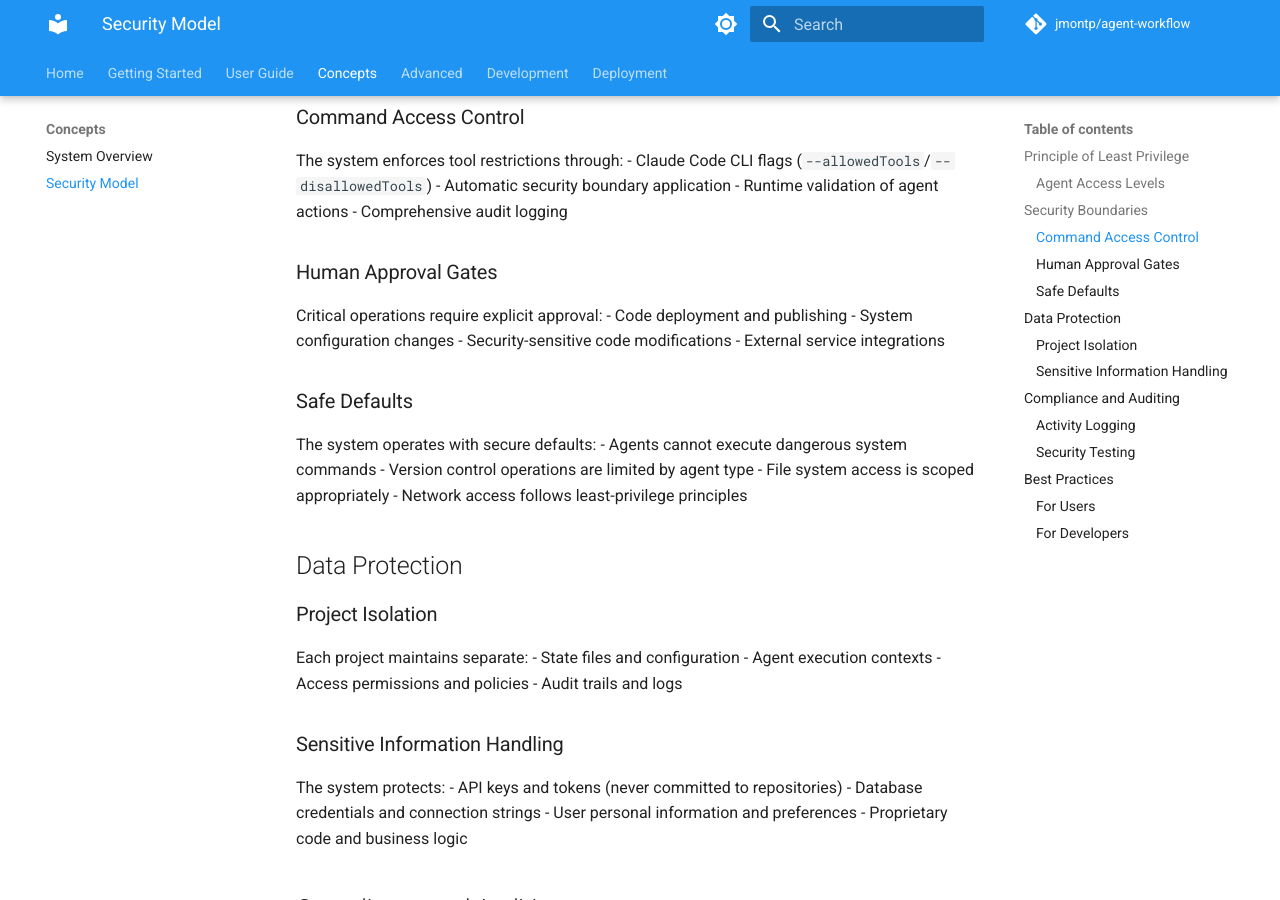
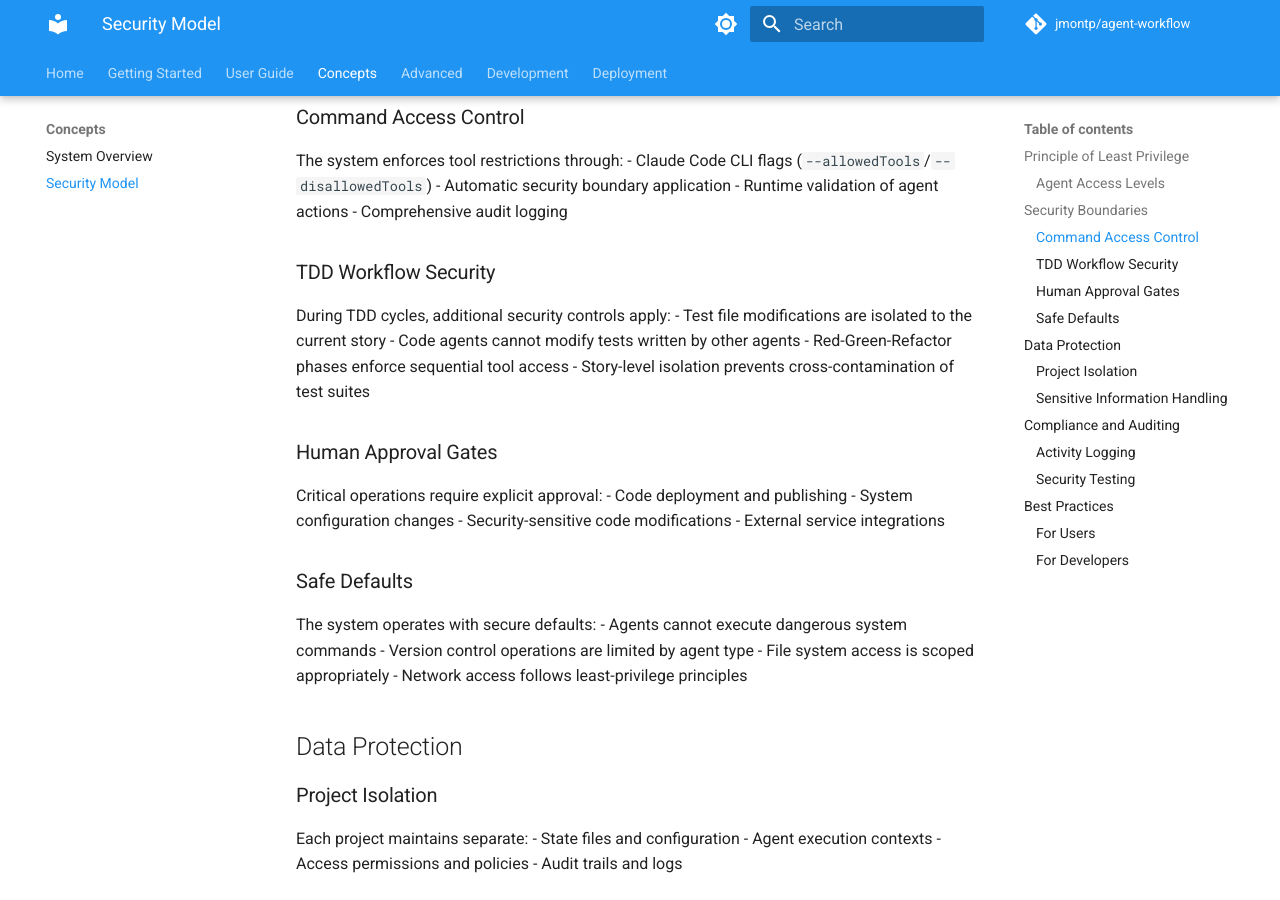
Before and after one commit to jmontp/agent-workflow, an MkDocs documentation site: the page built from docs_src/concepts/security.md, in a window 1280 px wide and 900 px high, scrolled down 781 px. Built offline with MkDocs 1.6.1 and Material for MkDocs 9.7.7, drawn with Linux system fonts in a browser that asks for light colours; comment, search, counter and statistics services are not loaded.

Commit message:
Complete TDD documentation coverage with security and user profile updates
Final documentation updates to ensure comprehensive TDD integration across all
documentation files, completing the system-wide TDD documentation coverage.

## Updated Files:

### docs_src/concepts/security.md
- Added "TDD Workflow Security" section under Security Boundaries
- Brief coverage of TDD-specific security controls:
  - Test file isolation during story development
  - Agent boundary enforcement during TDD cycles
  - Red-Green-Refactor phase tool access controls
  - Story-level isolation preventing test suite contamination

### docs_src/user-guide/user-profile.md
- Added "TDD Workflow Preferences" under Tooling & Integrations
- Personal TDD configuration options:
  - Test quality gates (coverage requirements)
  - TDD cycle timeouts for each phase
  - Auto-commit policies for successful cycles
  - TDD-specific notification preferences

## Documentation Coverage Complete:
✅ All user-facing documentation includes appropriate TDD integration
✅ Advanced architecture documentation reflects dual state machine
✅ API reference covers complete TDD functionality
✅ Setup, troubleshooting, and configuration guides include TDD workflows
✅ Security model encompasses TDD-specific considerations
✅ User profiles support TDD workflow personalization

This completes the comprehensive TDD state machine documentation integration
across the entire documentation system, ensuring users have complete guidance
for implementing, configuring, and using TDD workflows.

🤖 Generated with [Claude Code](https://claude.ai/code)

Co-Authored-By: Claude <noreply@anthropic.com>

```diff
--- a/docs_src/concepts/security.md
+++ b/docs_src/concepts/security.md
@@ -36,6 +36,13 @@ The system enforces tool restrictions through:
 - Automatic security boundary application
 - Runtime validation of agent actions
 - Comprehensive audit logging
+
+### TDD Workflow Security
+During TDD cycles, additional security controls apply:
+- Test file modifications are isolated to the current story
+- Code agents cannot modify tests written by other agents
+- Red-Green-Refactor phases enforce sequential tool access
+- Story-level isolation prevents cross-contamination of test suites
 
 ### Human Approval Gates
 Critical operations require explicit approval:
```
Also changed, not shown: docs_src/user-guide/user-profile.md (+6 -0 lines).
